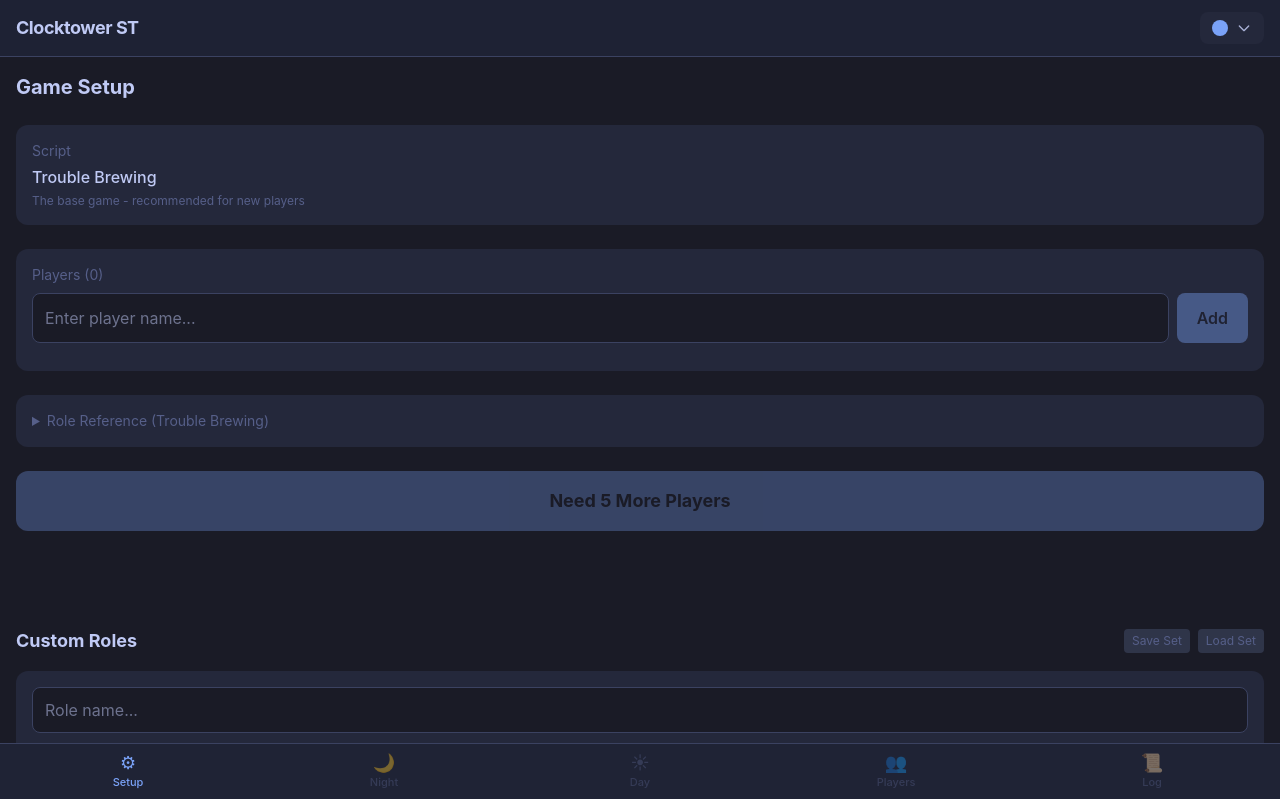
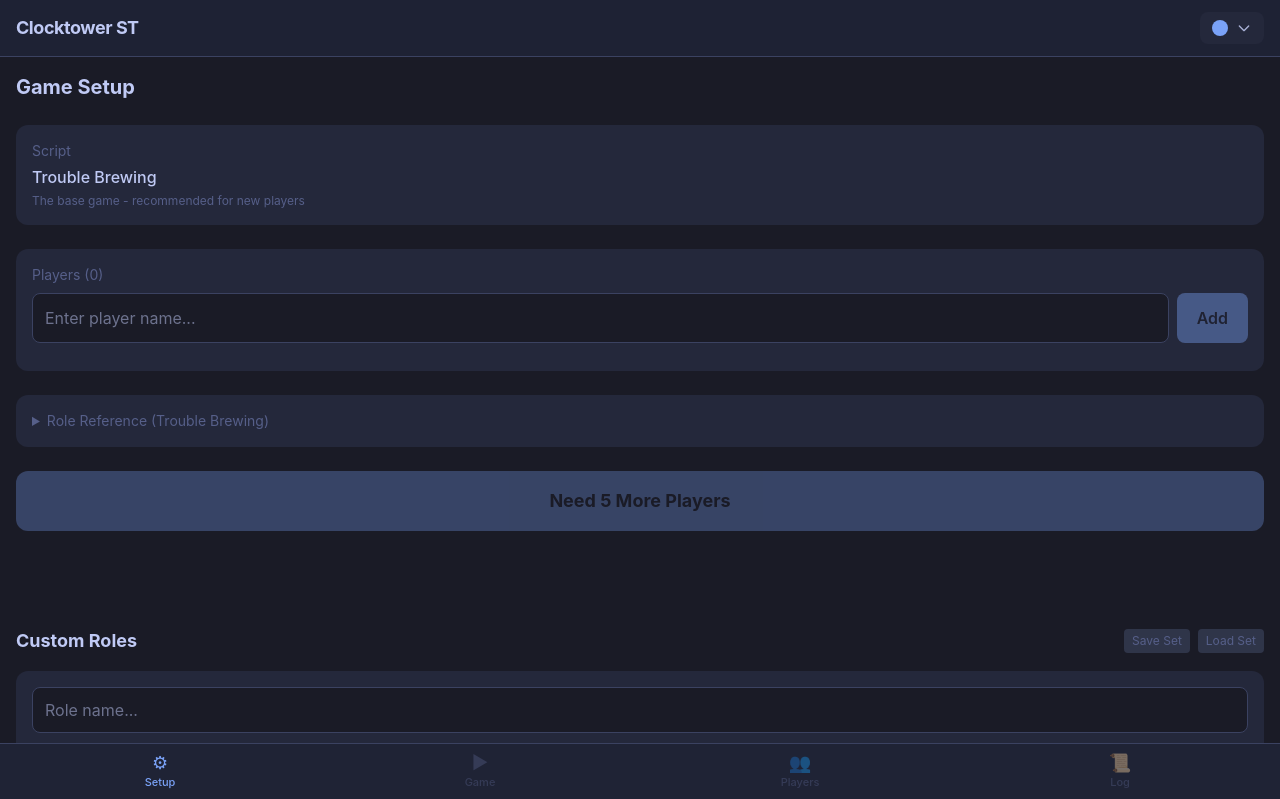
Before and after one commit to jhomer192/clocktower, a React (Vite) app: page / in a window 1280 px wide. Shown: the top 799 px of the page. Built offline with nearby package versions, Linux system fonts and the light colour scheme.

Commit message:
Merge Night and Day tabs into unified Game tab
Replace separate Night/Day bottom tabs with a single Game tab that
shows the active phase. Phase indicator banner at top shows current
night/day number with icon. Transitions between phases stay on the
same tab. Migrates legacy localStorage tab values.

```diff
--- a/src/App.tsx
+++ b/src/App.tsx
@@ -75,7 +75,21 @@ function App() {
           </div>
         )}
 
-        {state.currentTab === 'night' && state.setupComplete && (
+        {state.currentTab === 'game' && state.setupComplete && (
+          <div>
+            {/* Phase indicator */}
+            <div className={`flex items-center gap-2 px-4 py-3 border-b border-border ${
+              state.phase === 'night'
+                ? 'bg-indigo-950/40 text-indigo-200'
+                : 'bg-amber-950/30 text-amber-200'
+            }`}>
+              <span className="text-xl">{state.phase === 'night' ? '🌙' : '☀️'}</span>
+              <span className="text-base font-semibold">
+                {state.phase === 'night' ? `Night ${state.dayNumber}` : `Day ${state.dayNumber}`}
+              </span>
+            </div>
+
+            {state.phase === 'night' ? (
               <NightPanel
                 players={state.players}
                 isFirstNight={state.isFirstNight}
@@ -85,9 +99,7 @@ function App() {
                 onAddLogEntry={store.addLogEntry}
                 onStartDay={store.startDay}
               />
-        )}
-
-        {state.currentTab === 'day' && state.setupComplete && (
+            ) : (
               <DayPanel
                 players={state.players}
                 dayNumber={state.dayNumber}
@@ -102,6 +114,8 @@ function App() {
                 onUpdate={store.update}
                 onSaveSnapshot={store.saveSnapshot}
               />
+            )}
+          </div>
         )}
 
         {state.currentTab === 'players' && state.setupComplete && (
--- a/src/components/TabBar.tsx
+++ b/src/components/TabBar.tsx
@@ -8,8 +8,7 @@ interface TabBarProps {
 
 const TABS: { id: Tab; label: string; icon: string }[] = [
   { id: 'setup', label: 'Setup', icon: '⚙' },
-  { id: 'night', label: 'Night', icon: '🌙' },
-  { id: 'day', label: 'Day', icon: '☀' },
+  { id: 'game', label: 'Game', icon: '▶' },
   { id: 'players', label: 'Players', icon: '👥' },
   { id: 'log', label: 'Log', icon: '📜' },
 ];
--- a/src/hooks/useGameStore.ts
+++ b/src/hooks/useGameStore.ts
@@ -27,7 +27,14 @@ function defaultState(): GameState {
 function loadState(): GameState {
   try {
     const saved = localStorage.getItem(STORAGE_KEY);
-    if (saved) return { ...defaultState(), ...JSON.parse(saved) };
+    if (saved) {
+      const parsed = { ...defaultState(), ...JSON.parse(saved) };
+      // Migrate legacy 'night'/'day' tabs to unified 'game' tab
+      if (parsed.currentTab === 'night' || parsed.currentTab === 'day') {
+        parsed.currentTab = 'game';
+      }
+      return parsed;
+    }
   } catch { /* ignore */ }
   return defaultState();
 }
@@ -151,7 +158,7 @@ export function useGameStore() {
       phase: 'night',
       dayNumber: 1,
       isFirstNight: true,
-      currentTab: 'night',
+      currentTab: 'game',
     }));
   }, []);
 
@@ -164,7 +171,7 @@ export function useGameStore() {
         phase: 'night',
         isFirstNight: false,
         nightActions: [],
-        currentTab: 'night',
+        currentTab: 'game',
         dayNumber: newDayNumber,
         // Clear nightly statuses
         players: prev.players.map(p => ({ ...p, protected: false })),
@@ -178,7 +185,7 @@ export function useGameStore() {
       ...prev,
       phase: 'day',
       nominations: [],
-      currentTab: 'day',
+      currentTab: 'game',
     }));
   }, []);
 
@@ -191,7 +198,7 @@ export function useGameStore() {
       isFirstNight: false,
       nightActions: [],
       nominations: [],
-      currentTab: 'night',
+      currentTab: 'game',
       players: prev.players.map(p => ({ ...p, protected: false, poisoned: p.drunkPoisoned ? true : false })),
     }));
   }, []);
--- a/src/types/game.ts
+++ b/src/types/game.ts
@@ -1,7 +1,7 @@
 export type RoleType = 'townsfolk' | 'outsider' | 'minion' | 'demon';
 export type Team = 'good' | 'evil';
 export type Phase = 'setup' | 'night' | 'day';
-export type Tab = 'setup' | 'night' | 'day' | 'players' | 'log';
+export type Tab = 'setup' | 'game' | 'players' | 'log';
 
 export interface Role {
   id: string;
```
Lines whose indentation alone changed are shown as unchanged.
